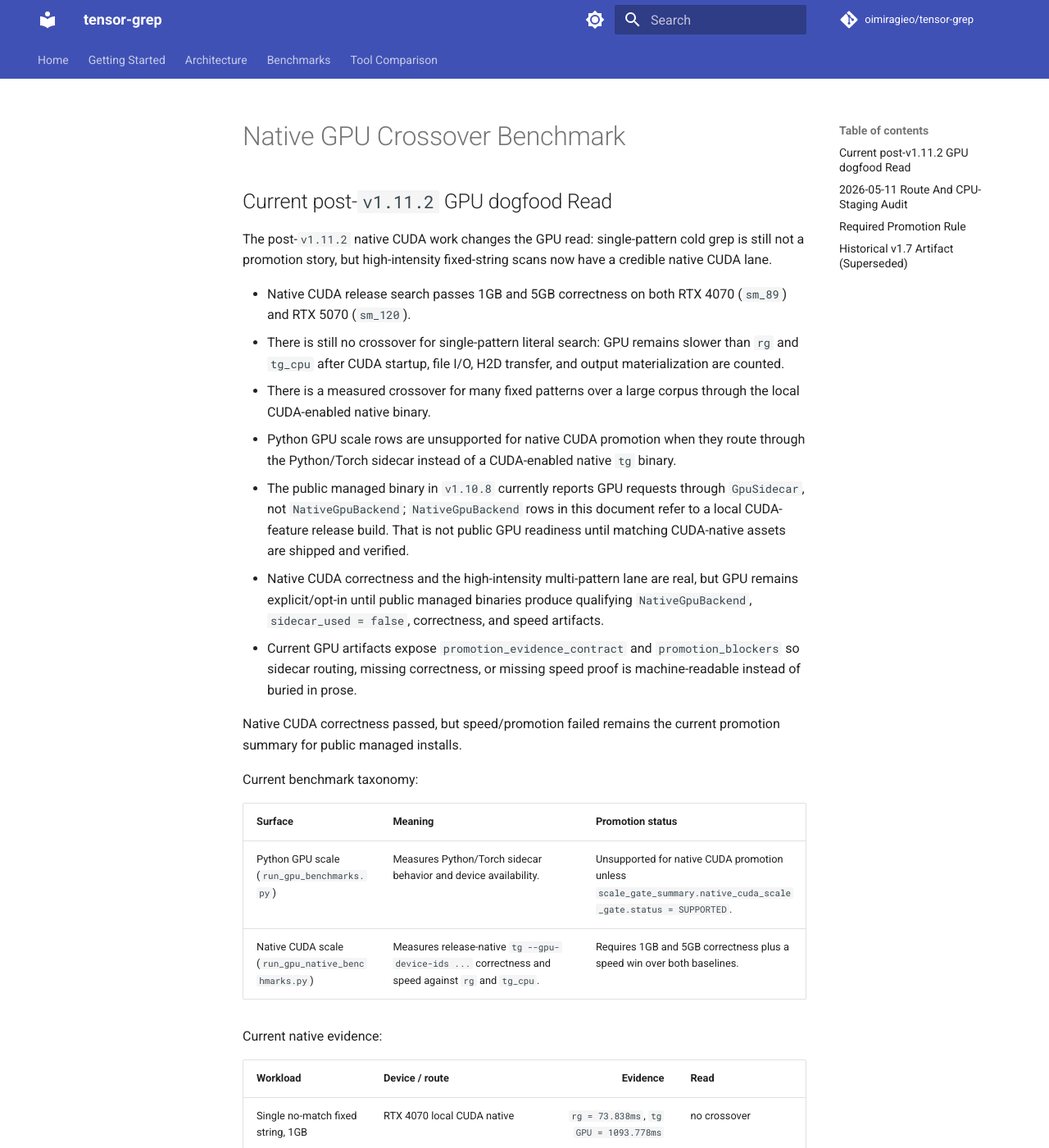
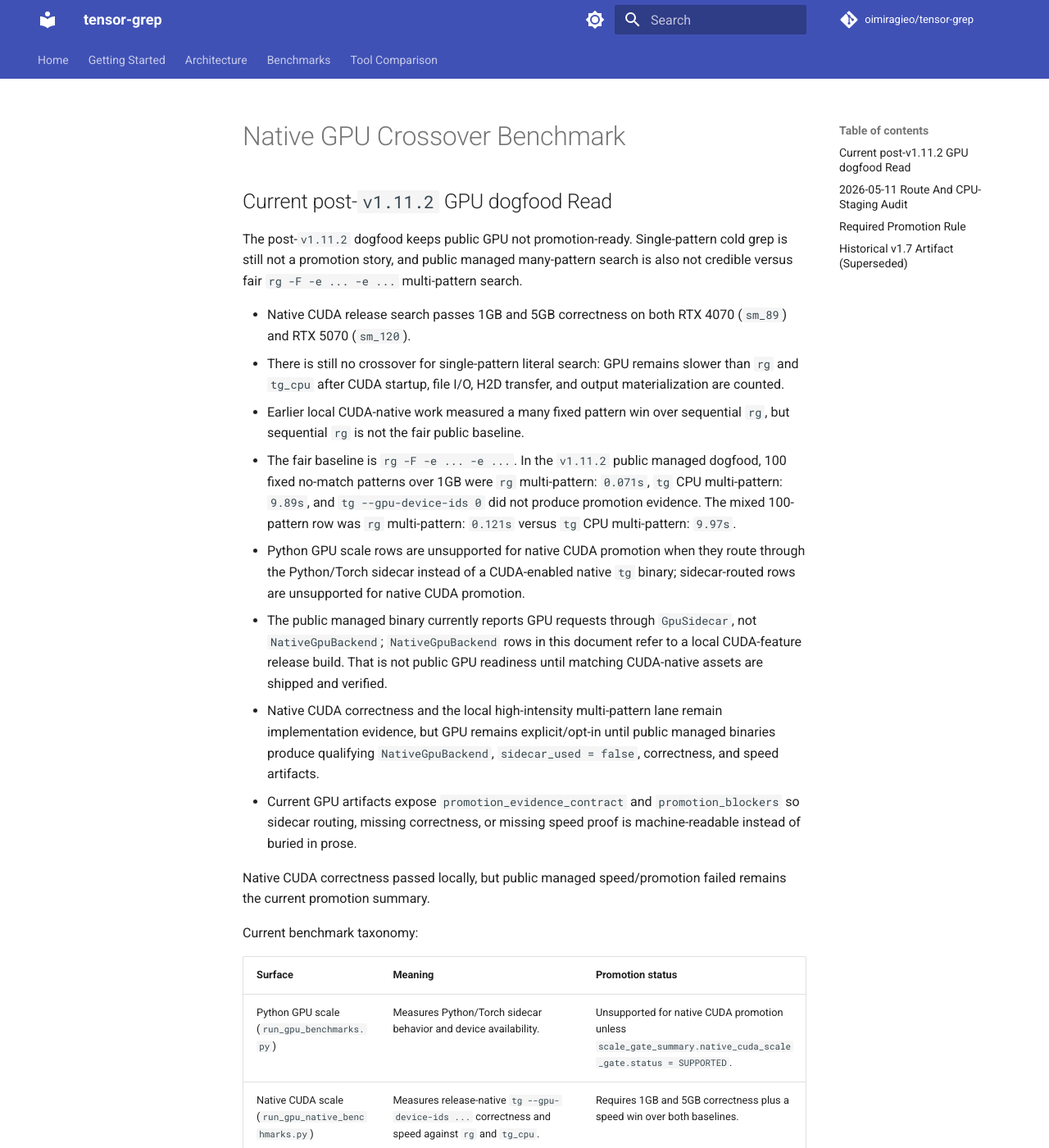
Before and after one commit to oimiragieo/tensor-grep, an MkDocs documentation site: the page built from docs/gpu_crossover.md, in a window 1280 px wide and 1400 px high. Shown: the whole window at 82% size. Built offline with MkDocs 1.6.1 and Material for MkDocs 9.7.7, drawn with Linux system fonts in a browser that asks for light colours; comment, search, counter and statistics services are not loaded; some of the changed text lies outside the part shown.

Commit message:
docs: clarify public GPU many-pattern readiness

```diff
--- a/docs/gpu_crossover.md
+++ b/docs/gpu_crossover.md
@@ -2,17 +2,18 @@
 
 ## Current post-`v1.11.2` GPU dogfood Read
 
-The post-`v1.11.2` native CUDA work changes the GPU read: single-pattern cold grep is still not a promotion story, but high-intensity fixed-string scans now have a credible native CUDA lane.
+The post-`v1.11.2` dogfood keeps public GPU not promotion-ready. Single-pattern cold grep is still not a promotion story, and public managed many-pattern search is also not credible versus fair `rg -F -e ... -e ...` multi-pattern search.
 
 - Native CUDA release search passes 1GB and 5GB correctness on both RTX 4070 (`sm_89`) and RTX 5070 (`sm_120`).
 - There is still no crossover for single-pattern literal search: GPU remains slower than `rg` and `tg_cpu` after CUDA startup, file I/O, H2D transfer, and output materialization are counted.
-- There is a measured crossover for many fixed patterns over a large corpus through the local CUDA-enabled native binary.
-- Python GPU scale rows are unsupported for native CUDA promotion when they route through the Python/Torch sidecar instead of a CUDA-enabled native `tg` binary.
-- The public managed binary in `v1.10.8` currently reports GPU requests through `GpuSidecar`, not `NativeGpuBackend`; `NativeGpuBackend` rows in this document refer to a local CUDA-feature release build. That is not public GPU readiness until matching CUDA-native assets are shipped and verified.
-- Native CUDA correctness and the high-intensity multi-pattern lane are real, but GPU remains explicit/opt-in until public managed binaries produce qualifying `NativeGpuBackend`, `sidecar_used = false`, correctness, and speed artifacts.
+- Earlier local CUDA-native work measured a many fixed pattern win over sequential `rg`, but sequential `rg` is not the fair public baseline.
+- The fair baseline is `rg -F -e ... -e ...`. In the `v1.11.2` public managed dogfood, 100 fixed no-match patterns over 1GB were `rg` multi-pattern: `0.071s`, `tg` CPU multi-pattern: `9.89s`, and `tg --gpu-device-ids 0` did not produce promotion evidence. The mixed 100-pattern row was `rg` multi-pattern: `0.121s` versus `tg` CPU multi-pattern: `9.97s`.
+- Python GPU scale rows are unsupported for native CUDA promotion when they route through the Python/Torch sidecar instead of a CUDA-enabled native `tg` binary; sidecar-routed rows are unsupported for native CUDA promotion.
+- The public managed binary currently reports GPU requests through `GpuSidecar`, not `NativeGpuBackend`; `NativeGpuBackend` rows in this document refer to a local CUDA-feature release build. That is not public GPU readiness until matching CUDA-native assets are shipped and verified.
+- Native CUDA correctness and the local high-intensity multi-pattern lane remain implementation evidence, but GPU remains explicit/opt-in until public managed binaries produce qualifying `NativeGpuBackend`, `sidecar_used = false`, correctness, and speed artifacts.
 - Current GPU artifacts expose `promotion_evidence_contract` and `promotion_blockers` so sidecar routing, missing correctness, or missing speed proof is machine-readable instead of buried in prose.
 
-Native CUDA correctness passed, but speed/promotion failed remains the current promotion summary for public managed installs.
+Native CUDA correctness passed locally, but public managed speed/promotion failed remains the current promotion summary.
 
 Current benchmark taxonomy:
 
@@ -27,8 +28,8 @@ Current native evidence:
 | --- | --- | ---: | --- |
 | Single no-match fixed string, 1GB | RTX 4070 local CUDA native | `rg = 73.838ms`, `tg GPU = 1093.778ms` | no crossover |
 | Three real fixed strings, 1GB | RTX 4070 local CUDA native stats | `rg = 277.661ms`, `tg GPU = 2398.238ms` | no crossover after output materialization |
-| 100 no-match fixed strings, 1GB | RTX 4070 public `tg search -F --gpu-device-ids 0 --json -e ...` via local CUDA native binary | `rg = 7222.304ms`, `tg GPU = 1301.676ms` | `5.55x` end-to-end speedup over sequential `rg` |
-| 100 mixed fixed strings with 2665 emitted matches, 1GB | RTX 4070 public `tg search -F --gpu-device-ids 0 --json -e ...` via local CUDA native binary | `rg = 6676.904ms`, `tg GPU = 2488.768ms` | `2.68x` end-to-end speedup over sequential `rg` |
+| 100 no-match fixed strings, 1GB | Public managed `tg search -F --gpu-device-ids 0 --json -e ...` | `rg -F -e ... = 0.071s`, `tg CPU = 9.89s`, GPU request did not produce native evidence | not promotion-ready |
+| 100 mixed fixed strings with 2665 emitted matches, 1GB | Public managed `tg search -F --gpu-device-ids 0 --json -e ...` | `rg -F -e ... = 0.121s`, `tg CPU = 9.97s`, GPU request did not produce native evidence | not promotion-ready |
 | Prior 5GB single-pattern scale | RTX 4070 / RTX 5070 local CUDA native | `35.46x` / `29.91x` slower than `rg` in latest `v1.9.11` dogfood read | superseded as a single-pattern caution |
 
 The latest user dogfood also reported the native harness as `passed = false` because the speed target and error-test expectations did not pass. That is the intended decision: correctness evidence is necessary, but it is not enough to enable or market GPU auto-routing.
```
Also changed, not shown: README.md (+1 -1 lines), docs/PAPER.md (+1 -1 lines), docs/benchmarks.md (+3 -2 lines), 3 other files.
